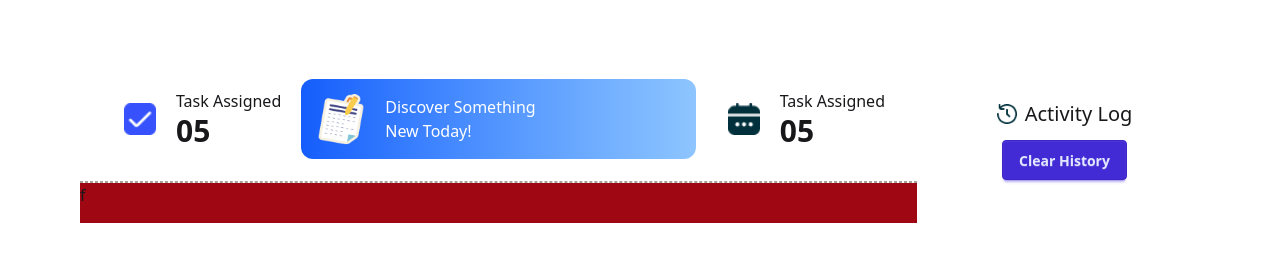
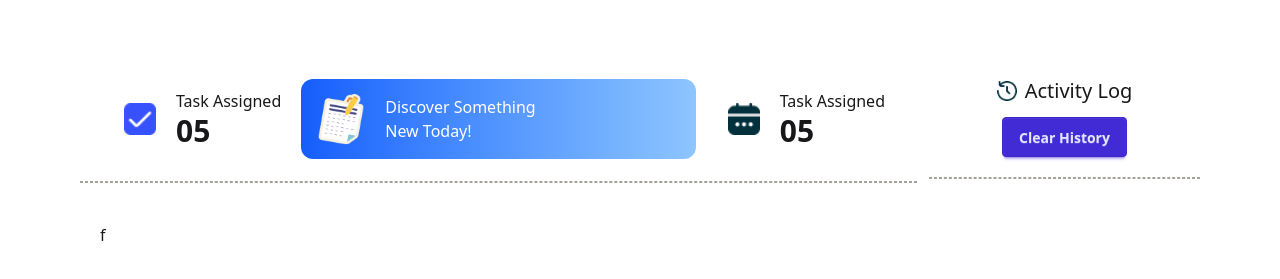
Before and after one commit to Alam425/assignment5-devBoard, a website: page index.html in a window 1280 px wide. Shown: the part 167-446 px from the top of the page. Drawn offline with Linux system fonts and the light colour scheme.

Commit message:
added horizontal dotted line

```diff
--- a/index.html
+++ b/index.html
@@ -28,9 +28,9 @@
     </header>
 
     <main class="px-10">
-        <div class="grid grid-cols-4 justify-between gap-3 items-center">
-            <section class="col-span-3">
-                <div class="bg-white p-5 rounded-t-2xl grid grid-cols-4 gap-x-2 justify-around items-center">
+        <div class="grid grid-cols-4 justify-between gap-3">
+            <section class="bg-white rounded-2xl col-span-3">
+                <div class="grid grid-cols-4 gap-x-2 justify-around items-center p-5">
                     <div class="themeColor p-3 rounded-xl flex justify-center items-center gap-x-2">
                         <img src="/images/checkbox.png" class="bg-white p-3 rounded-2xl w-14 h-14 ">
                         <div class="">
@@ -51,12 +51,13 @@
                         </div>
                     </div>
                 </div>
-                <div class="border-y border-dashed border-stone-400 w-full"></div>
-                <div class="h-10 bg-red-800">
+                <div class="mb-5 border-y border-dashed border-stone-400 w-full"></div>
+                <div class="h-10 p-5">
                     f
                 </div>
             </section>
-            <section class="bg-white p-3 rounded-2xl">
+            <section class="bg-white rounded-2xl">
+                <div class="p-5">
                     <div class="flex justify-center items-center gap-x-2 mb-3">
                         <img src="/images/activity.png" alt="" class="w-5 h-5">
                         <p class="text-xl">Activity Log</p>
@@ -64,6 +65,8 @@
                     <div class="flex justify-center">
                         <button class="btn btn-primary" id="clearHistory">Clear History</button>
                     </div>
+                </div>
+                <div class="mb-5 border-y border-dashed border-stone-400 w-full"></div>
             </section>
         </div>
     </main>
```
Lines whose indentation alone changed are shown as unchanged.
